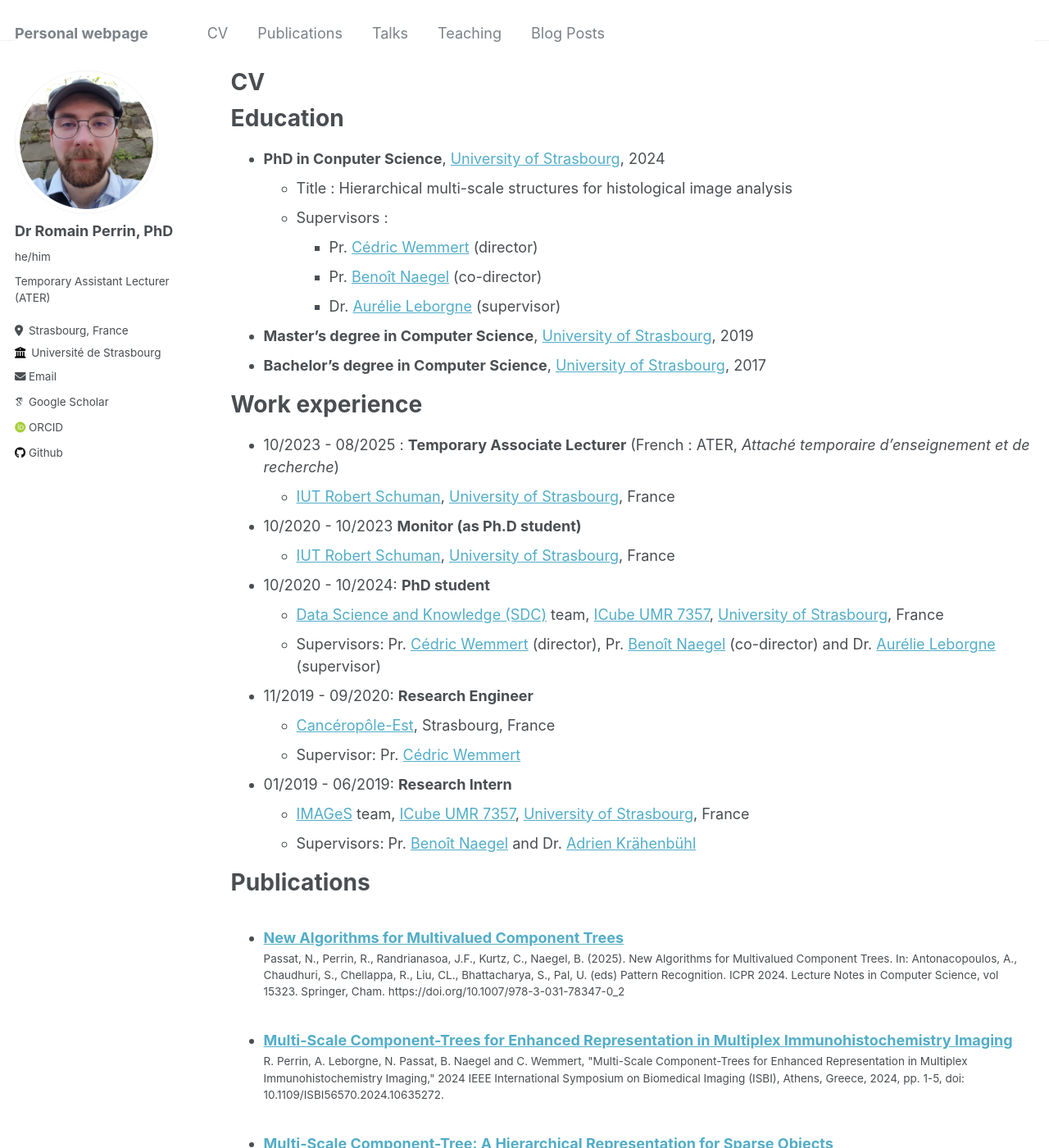
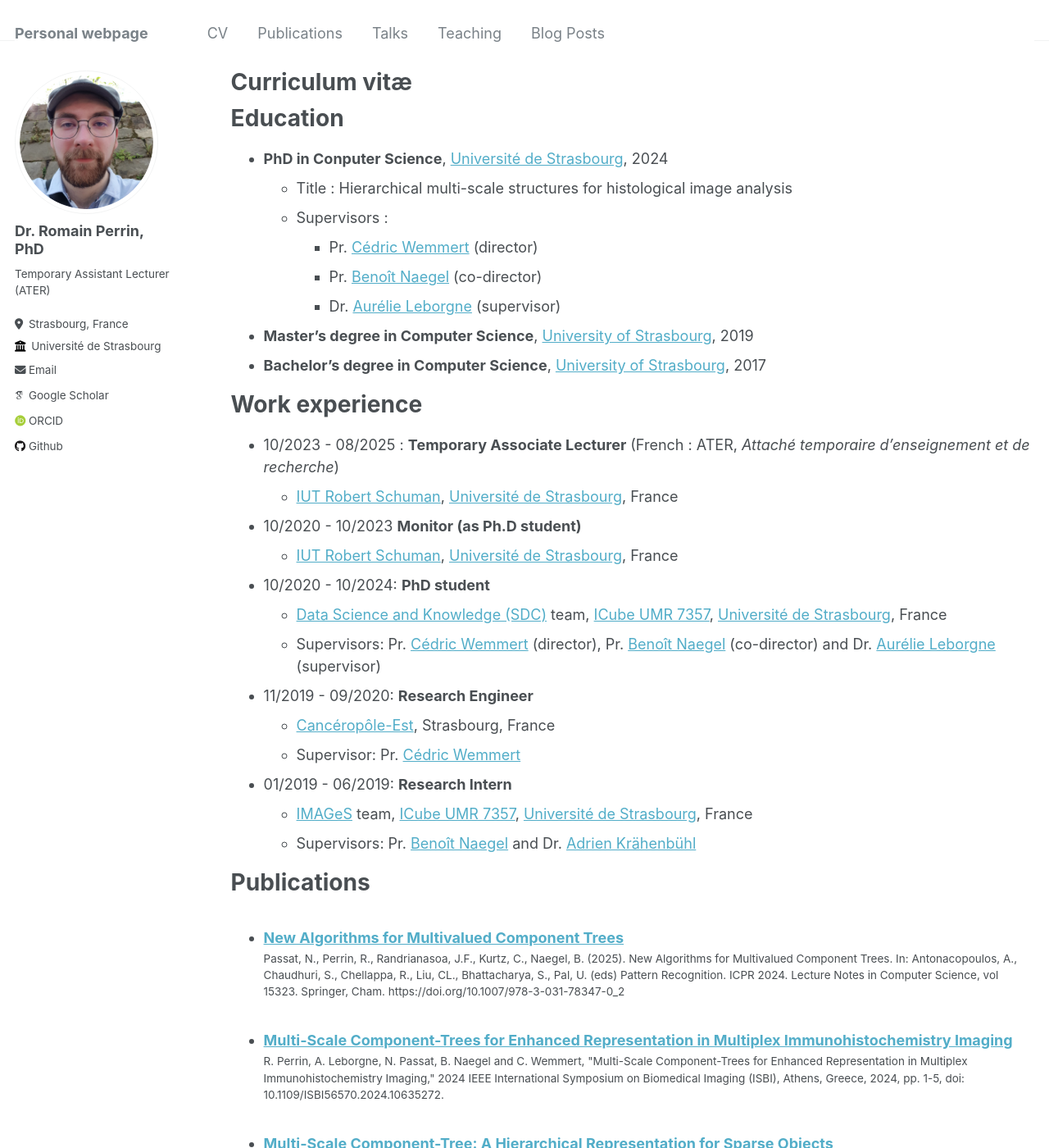
Before and after one commit to Romain96/Romain96.github.io, a Jekyll site: the page built from _pages/cv.md, in a window 1280 px wide and 1400 px high. Shown: the whole window at 82% size. Built offline with Jekyll 4.4.1, drawn with Linux system fonts in a browser that asks for light colours; some web fonts are replaced; some of the changed text lies outside the part shown.

Commit message:
modifying CV

```diff
--- a/_config.yml
+++ b/_config.yml
@@ -10,7 +10,7 @@
 locale                   : "en-US"
 title                    : "Personal webpage"
 title_separator          : "-"
-name                     : &name "Dr Romain Perrin, PhD"
+name                     : &name "Dr. Romain Perrin, PhD"
 description              : &description "personal description"
 url                      : https://romain96.github.io/ # the base hostname & protocol for your site e.g. "https://mmistakes.github.io"
 baseurl                  : "" # the subpath of your site, e.g. "/blog"
@@ -22,8 +22,8 @@ repository               : "academicpages/academicpages.github.io"
 author:
   # Biographic information
   avatar           : "profile.png"
-  name             : "Dr Romain Perrin, PhD"
-  pronouns         : "he/him"
+  name             : "Dr. Romain Perrin, PhD"
+  #pronouns         : "he/him"
   bio              : "Temporary Assistant Lecturer (ATER)"
   location         : "Strasbourg, France"
   employer         : "Université de Strasbourg"
--- a/_pages/cv.md
+++ b/_pages/cv.md
@@ -1,6 +1,6 @@
 ---
 layout: archive
-title: "CV"
+title: "Curriculum vitæ"
 permalink: /cv/
 author_profile: true
 redirect_from:
@@ -12,7 +12,7 @@ redirect_from:
 Education
 ======
 
-* **PhD in Conputer Science**, [University of Strasbourg](https://www.unistra.fr/), 2024
+* **PhD in Conputer Science**, [Université de Strasbourg](https://www.unistra.fr/), 2024
   * Title : Hierarchical multi-scale structures for histological image analysis
   * Supervisors :
     * Pr. [Cédric Wemmert](https://wemmertc.github.io/webpage/) (director)
@@ -25,13 +25,13 @@ Work experience
 ======
 
 * 10/2023 - 08/2025 : **Temporary Associate Lecturer** (French : ATER, *Attaché temporaire d'enseignement et de recherche*)
-  * [IUT Robert Schuman](https://iutrs.unistra.fr/), [University of Strasbourg](https://www.unistra.fr/), France
+  * [IUT Robert Schuman](https://iutrs.unistra.fr/), [Université de Strasbourg](https://www.unistra.fr/), France
 
 * 10/2020 - 10/2023 **Monitor (as Ph.D student)**
-  * [IUT Robert Schuman](https://iutrs.unistra.fr/), [University of Strasbourg](https://www.unistra.fr/), France
+  * [IUT Robert Schuman](https://iutrs.unistra.fr/), [Université de Strasbourg](https://www.unistra.fr/), France
 
 * 10/2020 - 10/2024: **PhD student**
-  * [Data Science and Knowledge (SDC)](https://sdc.icube.unistra.fr/en/index.php/Home) team, [ICube UMR 7357](https://icube.unistra.fr/en/?title=Accueil), [University of Strasbourg](https://www.unistra.fr/), France
+  * [Data Science and Knowledge (SDC)](https://sdc.icube.unistra.fr/en/index.php/Home) team, [ICube UMR 7357](https://icube.unistra.fr/en/?title=Accueil), [Université de Strasbourg](https://www.unistra.fr/), France
   * Supervisors: Pr. [Cédric Wemmert](https://wemmertc.github.io/webpage/) (director), Pr. [Benoît Naegel](https://images.icube.unistra.fr/index.php/Beno%C3%AEt_Naegel) (co-director) and Dr. [Aurélie Leborgne](https://aurelieleborgne.github.io/webpage/index.html) (supervisor)
 
 * 11/2019 - 09/2020: **Research Engineer**
@@ -39,7 +39,7 @@ Work experience
   * Supervisor:  Pr. [Cédric Wemmert](https://wemmertc.github.io/webpage/)
 
 * 01/2019 - 06/2019: **Research Intern**
-  * [IMAGeS](https://images.icube.unistra.fr/en/index.php/Home) team, [ICube UMR 7357](https://icube.unistra.fr/en/?title=Accueil), [University of Strasbourg](https://www.unistra.fr/), France
+  * [IMAGeS](https://images.icube.unistra.fr/en/index.php/Home) team, [ICube UMR 7357](https://icube.unistra.fr/en/?title=Accueil), [Université de Strasbourg](https://www.unistra.fr/), France
   * Supervisors: Pr. [Benoît Naegel](https://images.icube.unistra.fr/index.php/Beno%C3%AEt_Naegel) and Dr. [Adrien Krähenbühl](https://adrien.krahenbuhl.fr/fr/index/)
 
 Publications
```
